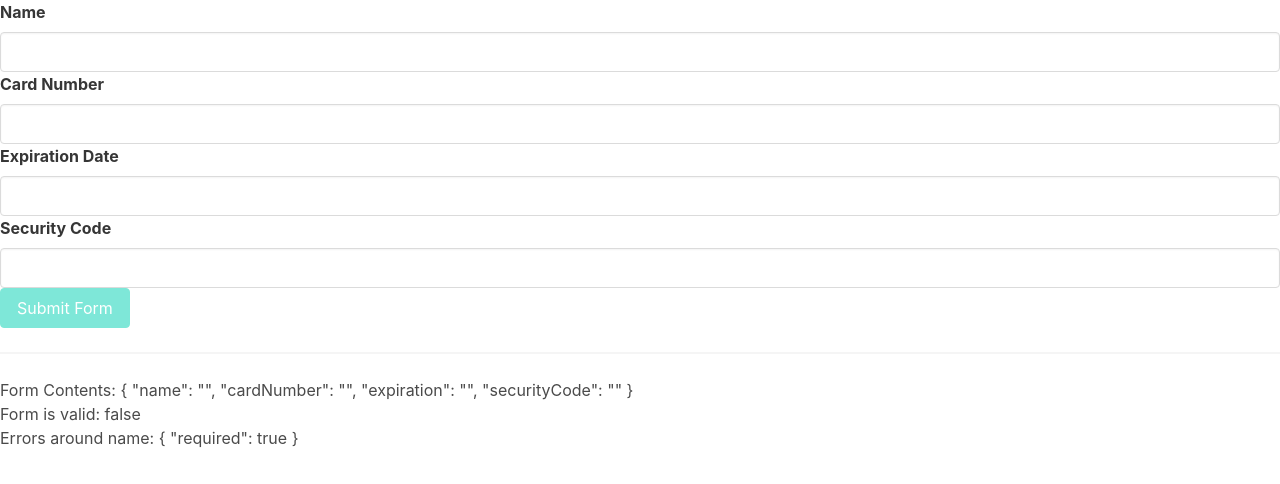
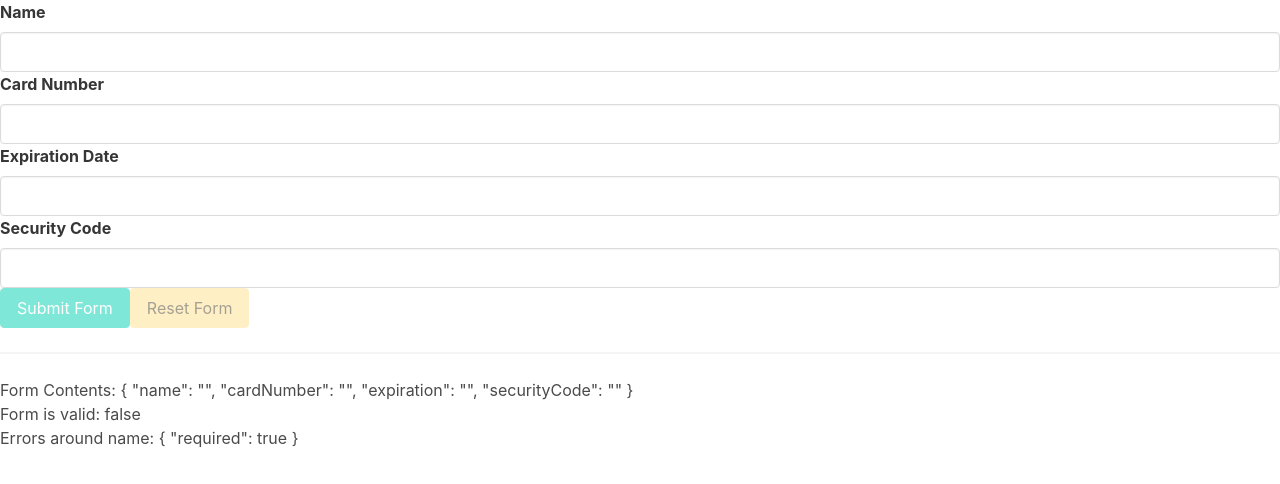
Before and after one commit to chrisdarden/creditcard, an Angular app: page / in a window 1280 px wide. Shown: the top 484 px of the page. Built offline with nearby package versions, Linux system fonts and the light colour scheme; what ngx-mask would draw is missing.

Commit message:
Update Angular dependencies to version 15.2.11 and switch from TSLint to ESLint for linting

```diff
--- a/angular.json
+++ b/angular.json
@@ -84,7 +84,7 @@
           }
         },
         "lint": {
-          "builder": "@angular-devkit/build-angular:tslint",
+          "builder": "@angular-devkit/build-angular:eslint",
           "options": {
             "tsConfig": [
               "tsconfig.app.json",
--- a/src/app/card-form/card-form.component.html
+++ b/src/app/card-form/card-form.component.html
@@ -5,6 +5,8 @@
   <app-input label="Expiration Date" [control]="cardForm.get('expiration')"></app-input>
   <app-input label="Security Code" [control]="cardForm.get('securityCode')"></app-input>
   <button class="button is-primary" type="submit" [disabled]="cardForm.invalid">Submit Form</button>
+  <button class="button is-warning" type="button" [disabled]="cardForm.invalid" (click)="onResetClick()">Reset
+    Form</button>
 
 </form>
 <hr />
--- a/src/app/card-form/card-form.component.ts
+++ b/src/app/card-form/card-form.component.ts
@@ -37,7 +37,11 @@ export class CardFormComponent implements OnInit {
   });
 
   constructor() {
-    console.log(this.cardForm.get('name'));
+    // console.log(this.cardForm.get('name'));
+  }
+
+  onResetClick() {
+    this.cardForm.reset();
   }
 
   onSubmit() {
@@ -45,6 +49,8 @@ export class CardFormComponent implements OnInit {
   }
 
 ngOnInit() {
-  console.log('card-form ngOnInit placeholder');
+  // console.log('card-form ngOnInit placeholder');
+  // TODO: Implement ngOnInit logic
+  return;
 }
 }
--- a/src/app/date-form-control.ts
+++ b/src/app/date-form-control.ts
@@ -2,7 +2,12 @@ import { FormControl } from '@angular/forms';
 
 export class DateFormControl extends FormControl {
 
-  setValue(value: string, options: object) {
+  setValue(value: string | null, options: object) {
+
+    if (!value) {
+      super.setValue('', {...options, emitModelToViewChange: true});
+      return;
+    }
 
     // Checks for invalid characters
     if (value.match(/[^0-9|/]/gi)) {
--- a/src/app/input/input.component.ts
+++ b/src/app/input/input.component.ts
@@ -16,7 +16,8 @@ export class InputComponent implements OnInit {
   }
 
   ngOnInit() {
-    console.log('Input ngOnInit placeholder');
+  // TODO: Implement ngOnInit logic
+  return
   }
 
   showErrors() {
```
Also changed, not shown: package.json (+8 -4 lines), 2 other files (tests, documents, lock files or other folders).
